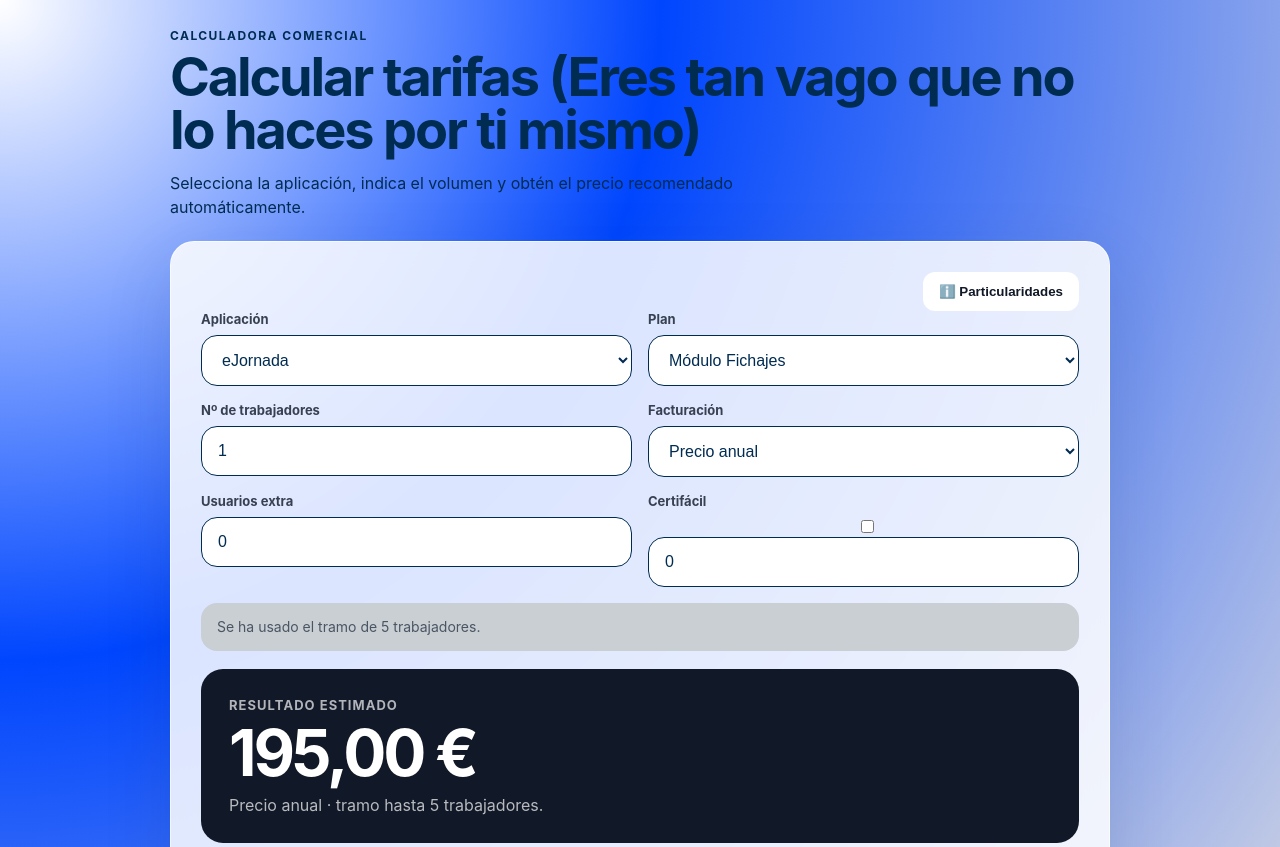
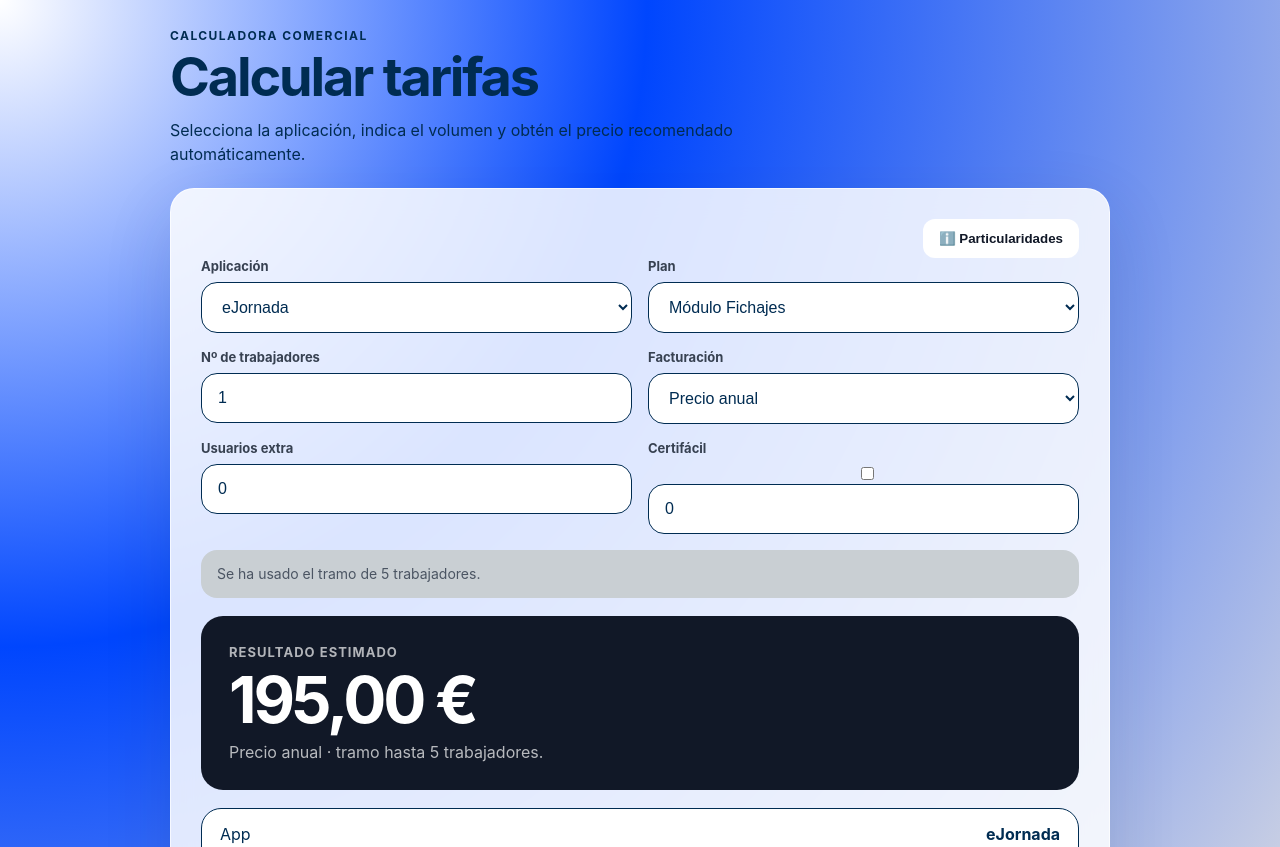
Before and after one commit to pruebasejornadafran-droid/CalculadoraComercial, a plain HTML site: page index.html in a window 1280 px wide. Shown: the top 847 px of the page. Drawn offline with Linux system fonts and the light colour scheme.

Commit message:
Update index.html

```diff
--- a/index.html
+++ b/index.html
@@ -11,7 +11,7 @@
     <section class="hero">
       <div>
         <p class="eyebrow">Calculadora comercial</p>
-        <h1>Calcular tarifas (Eres tan vago que no lo haces por ti mismo)</h1>
+        <h1>Calcular tarifas</h1>
         <p class="subtitle">Selecciona la aplicación, indica el volumen y obtén el precio recomendado automáticamente.</p>
       </div>
     </section>
@@ -54,9 +54,11 @@
         </label>
 
         <label class="field">
-          <span id="certiFacil">Certifácil</span>
-          <input id="certiFacil" type="checkbox"/>
-          <input id="usersCertiFExtra" type="number" min="0" step="1" value="0" />
+          <span id="certiF">Certifácil</span>
+          <div clas="grid two">
+            <input id="certiFacil" type="checkbox"/>
+            <input id="usersCertiFExtra" type="number" min="0" step="1" value="0" />
+          </div>
         </label>
       </div>
       <div class="notice" id="noticeBox"></div>
```
